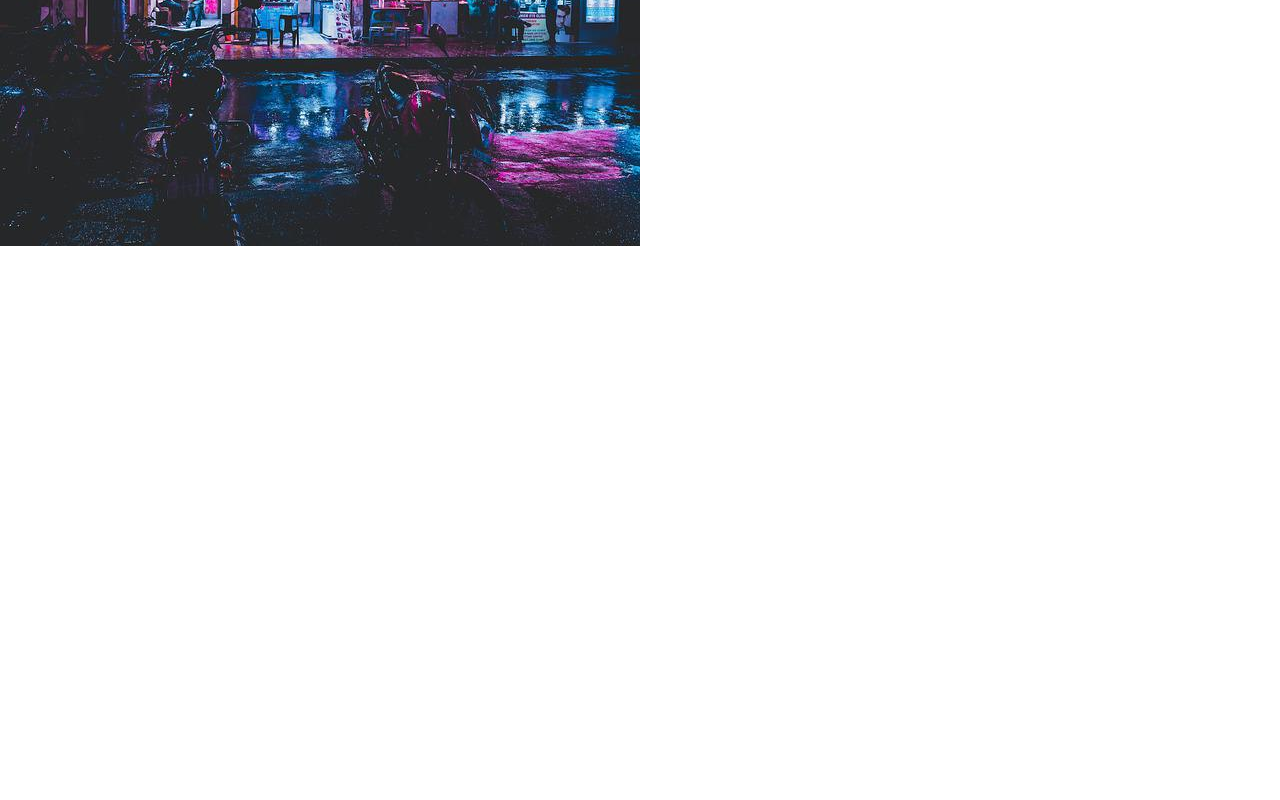
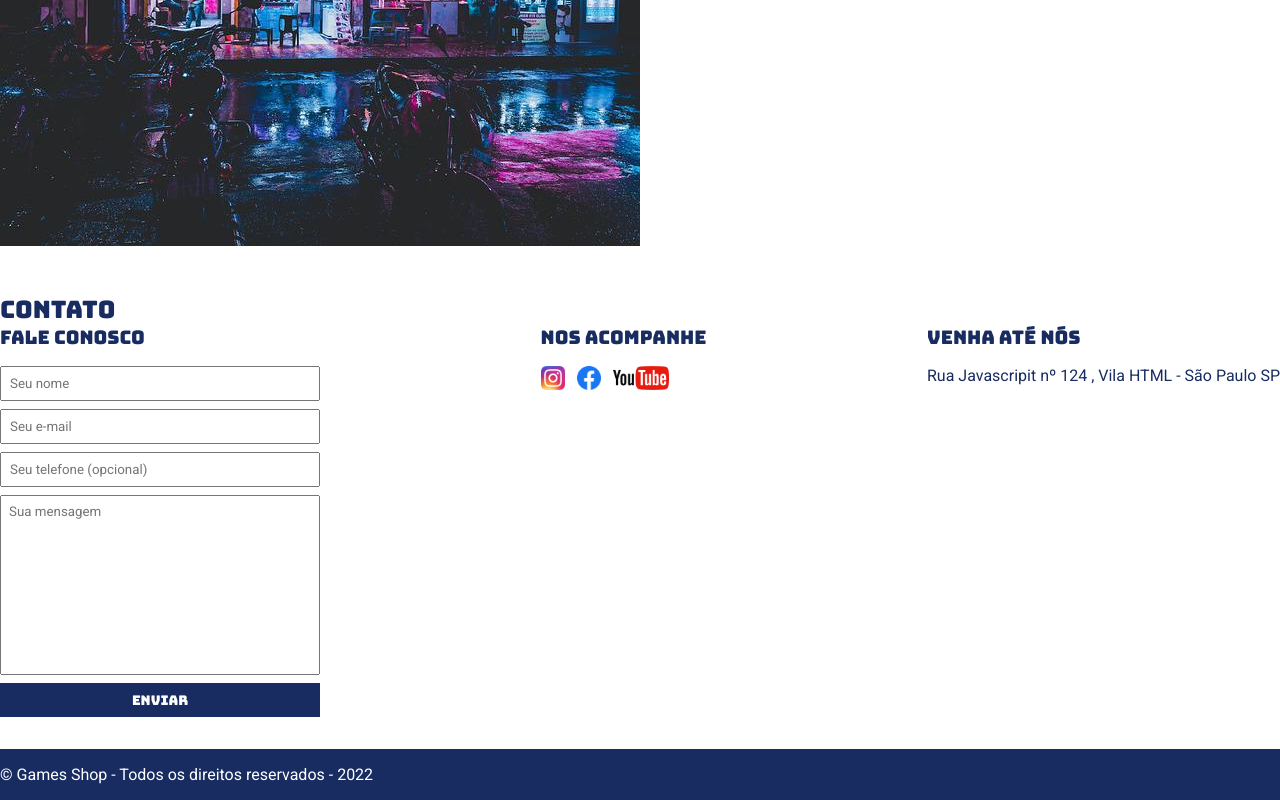
Before and after one commit to matheusdfortes/site_gamesshop, a plain HTML site: page index.html in a window 1280 px wide. Shown: the part 333-1133 px from the top of the page. Before the commit the page ends 800 px from the top, so only its background shows below. Drawn offline with Linux system fonts and the light colour scheme.

Commit message:
Criação da seção de contatos e rodapé

```diff
--- a/index.html
+++ b/index.html
@@ -17,10 +17,10 @@
             <nav>
                 <ul>
                     <li>
-                        <a href="">sobre a loja</a>
+                        <a href="#about">sobre a loja</a>
                     </li>
                     <li>
-                        <a href="">Contato</a>
+                        <a href="#contact">Contato</a>
                     </li>
                 </ul>
             </nav>
@@ -28,7 +28,7 @@
     </header>
 
     <main>
-        <section>
+        <section id="about">
             <div class="container">
                 <img src="./images/loja.jpg" alt="Fachada da loja">
                 <div class="section">
@@ -49,6 +49,56 @@
         </section>
     </main>
 
-    <footer></footer>
+    <section id="contact">
+        <div class="container">
+            <h1>Contato</h1>
+            <div class="contact-methods">
+                <div>
+                    <h3>Fale conosco</h3>
+                    <form>
+                        <input type="text" placeholder ="Seu nome" required>
+                        <input type="email" placeholder ="Seu e-mail" required>
+                        <input type="tel" placeholder ="Seu telefone (opcional)">
+                        <textarea placeholder="Sua mensagem" required></textarea>
+                        <button type="submit">Enviar</button>
+                    </form>
+                </div>
+                <div>
+                    <h3>Nos acompanhe</h3>
+                    <ul class="social">
+                        <li>
+                            <a href="#" tittle="Siga-nos no instagram">
+                                <img src="./images/instagram.png" alt="Logo do Instagram">
+                            </a>
+                        </li>
+                        <li>
+                            <a href="#" tittle="Siga-nos no Facebook">
+                                <img src="./images/facebook.png" alt="Logo do Facebook">
+                            </a>
+                        </li>
+                        <li>
+                            <a href="#" tittle="Visite nosso canal no Youtube">
+                                <img src="./images/youtube.png" alt="Logo do Youtube">
+                            </a>
+                        </li>
+                    </ul>
+                </div>
+                <div>
+                    <h3>Venha até nós</h3>
+                    <p>
+                        Rua Javascripit nº 124 , Vila HTML - São Paulo SP
+                    </p>
+                </div>
+            </div>
+        </div>
+    </section>
+
+    <footer>
+        <div class="container">
+            <p>
+                &copy; Games Shop - Todos os direitos reservados - 2022
+            </p>
+        </div>
+    </footer>
 </body>
 </html>
--- a/main.css
+++ b/main.css
@@ -10,12 +10,17 @@ header {
 }
 
 header,
-section h2 {
+section h1,
+section h2,
+section h3,
+form button {
     font-family: 'Bungee', cursive;
     font-weight: normal;
 }
 
-body {
+body,
+input,
+textarea {
     font-family: 'Roboto', sans-serif;
 }
 
@@ -73,3 +78,64 @@ section h2 {
 section p {
     margin-bottom: 8px;
 }
+
+.social img {
+    height: 24px;
+}
+
+.social li {
+    display: inline;
+    margin-right: 8px;
+}
+
+.social li a {
+    text-decoration: none;
+}
+
+#contact .container{
+    display: block;
+}
+
+.contact-methods {
+    display: flex;
+    justify-content: space-between;
+}
+
+form input,
+textarea,
+button {
+    display: block;
+    width: 320px;
+    margin-bottom: 8px;
+    padding: 8px;
+}
+
+form textarea {
+    resize: none;
+    height: 180px;
+}
+
+section h3 {
+    margin-bottom: 16px;
+}
+
+form button {
+    background-color: #182c61;
+    color: white;
+    border: none;
+    cursor: pointer;
+}
+
+form button:hover {
+    background-color: #425faf;
+}
+
+input:focus, textarea:focus {
+    outline-color: #182c61;
+}
+
+footer {
+    background-color: #182c61;
+    color: white;
+    padding: 16px 0;
+}
```
